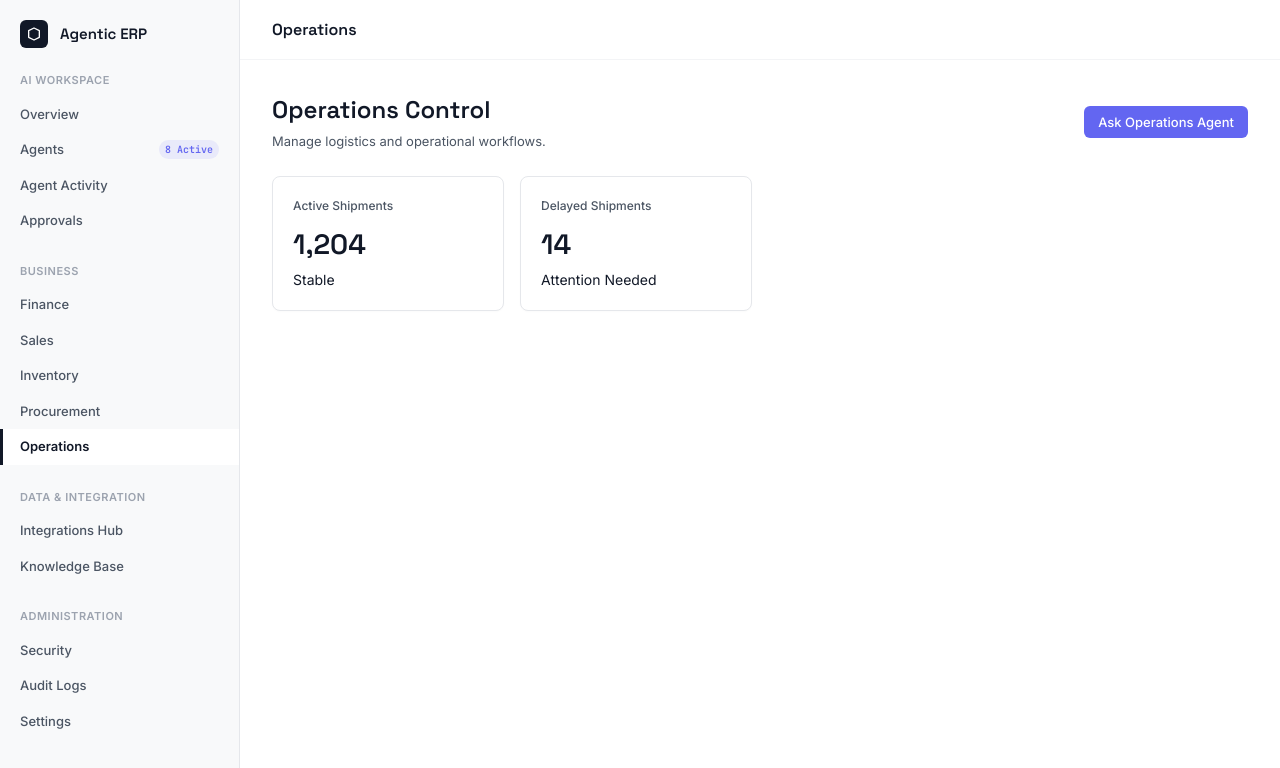
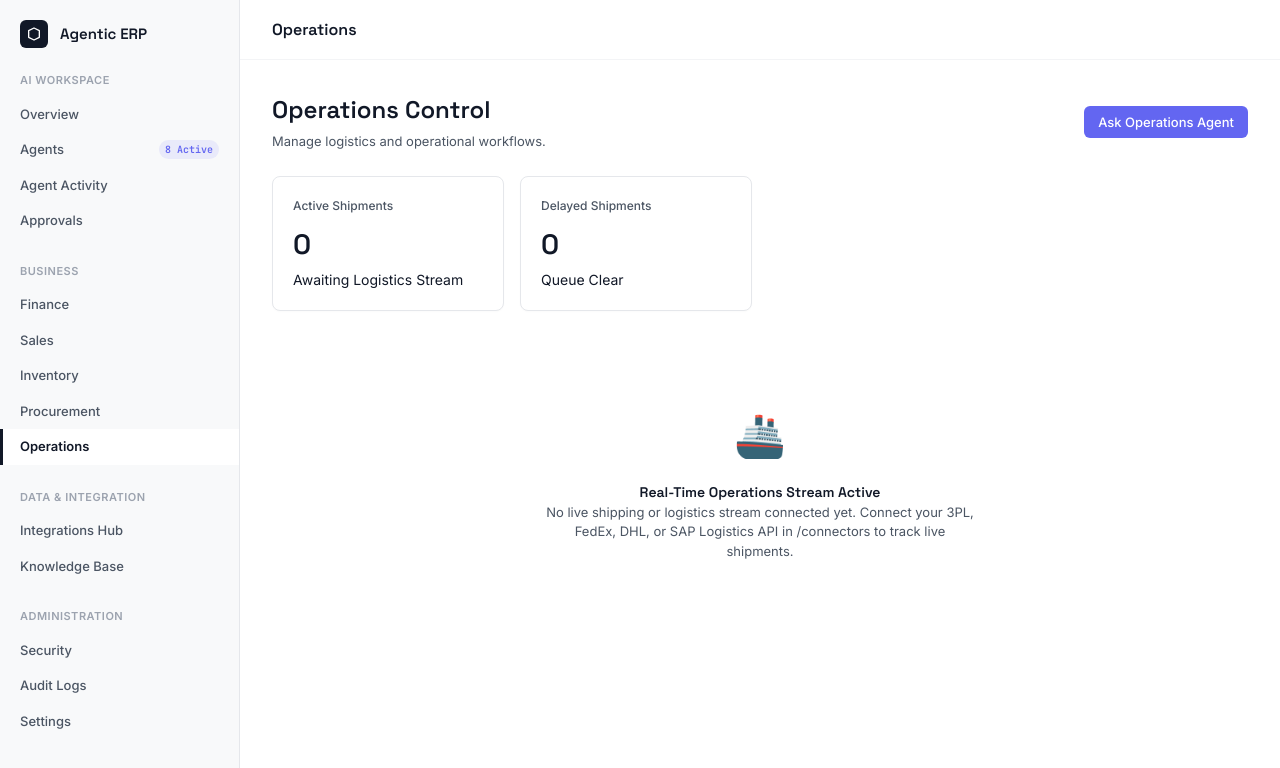
Before and after one commit to Ajimsha1080/Agentic-ERP-backend, a Next.js app in the folder apps/web/: page /operations in a window 1280 px wide. Shown: the top 768 px of the page. Built offline with nearby package versions, Linux system fonts and the light colour scheme; no server answers.

Commit message:
fix: update Operations Control page to clean real-time initial state and live API fetch

```diff
--- a/apps/web/src/app/operations/page.tsx
+++ b/apps/web/src/app/operations/page.tsx
@@ -1,6 +1,24 @@
 "use client";
 
+import { useState, useEffect } from "react";
+
 export default function OperationsPage() {
+  const [data, setData] = useState<{ activeShipments: number; delayedShipments: number }>({
+    activeShipments: 0,
+    delayedShipments: 0
+  });
+
+  useEffect(() => {
+    fetch("http://localhost:8000/api/v1/dashboard/operations")
+      .then(res => res.json())
+      .then(d => {
+        if (d) setData(d);
+      })
+      .catch(() => {
+        setData({ activeShipments: 0, delayedShipments: 0 });
+      });
+  }, []);
+
   return (
     <main className="main">
       <div className="topbar">
@@ -18,14 +36,22 @@ export default function OperationsPage() {
         <div className="kpi-grid" style={{ marginBottom: '32px' }}>
           <div className="kpi-card">
             <div className="kpi-label">Active Shipments</div>
-            <div className="kpi-val">1,204</div>
-            <div className="kpi-delta flat">Stable</div>
+            <div className="kpi-val">{data.activeShipments}</div>
+            <div className="kpi-delta flat">{data.activeShipments > 0 ? "Tracking Live" : "Awaiting Logistics Stream"}</div>
           </div>
           <div className="kpi-card">
             <div className="kpi-label">Delayed Shipments</div>
-            <div className="kpi-val">14</div>
-            <div className="kpi-delta warning">Attention Needed</div>
+            <div className="kpi-val">{data.delayedShipments}</div>
+            <div className="kpi-delta active">{data.delayedShipments > 0 ? "Attention Needed" : "Queue Clear"}</div>
           </div>
+        </div>
+
+        <div className="panel" style={{ padding: '60px 24px', textAlign: 'center', borderRadius: '16px' }}>
+          <div style={{ fontSize: '42px', marginBottom: '16px' }}>🚢</div>
+          <h3 className="font-semibold text-base mb-1" style={{ color: 'var(--text)' }}>Real-Time Operations Stream Active</h3>
+          <p className="text-sm text-dim" style={{ maxWidth: '440px', margin: '0 auto' }}>
+            No live shipping or logistics stream connected yet. Connect your 3PL, FedEx, DHL, or SAP Logistics API in /connectors to track live shipments.
+          </p>
         </div>
       </div>
     </main>
```
